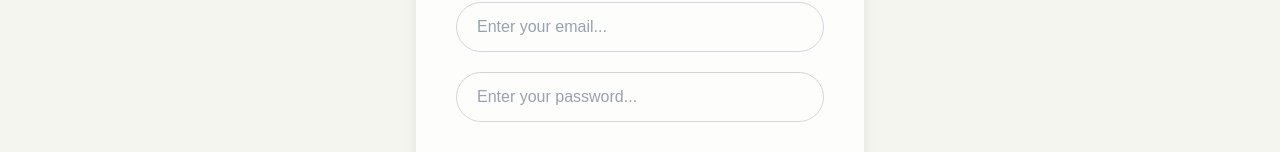
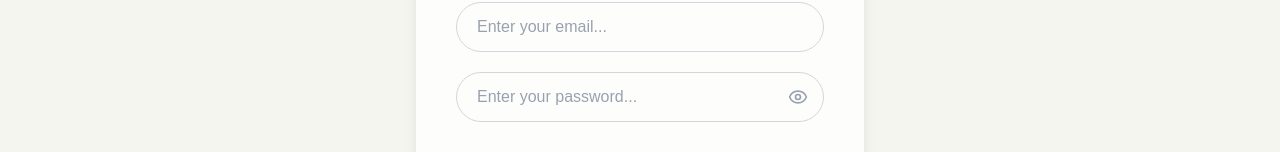
Before and after one commit to MorenoCLR/MentalHealthWebApp-Frontend, a Next.js app: page /register in a window 1280 px wide. Shown: the part 354-506 px from the top of the page. Built offline with nearby package versions, Linux system fonts and the light colour scheme; no server answers.

Commit message:
Added Password Reveal

```diff
--- a/app/login/page.tsx
+++ b/app/login/page.tsx
@@ -4,6 +4,7 @@ import React, { useState } from "react"
 import { useSearchParams } from "next/navigation"
 import Link from "next/link"
 import { sendOtpClient, verifyOtpClient, resetPasswordClient, resendConfirmationClient } from "./clientAuth"
+import { Eye, EyeOff } from "lucide-react"
 
 export default function LoginPage() {
   const searchParams = useSearchParams()
@@ -15,6 +16,7 @@ export default function LoginPage() {
   const [email, setEmail] = useState<string>("")
   const [token, setToken] = useState<string>("")
   const [loading, setLoading] = useState(false)
+  const [showPassword, setShowPassword] = useState(false)
 
   return (
     <div className="relative min-h-screen w-full bg-[#F5F5F0] overflow-hidden">
@@ -37,7 +39,18 @@ export default function LoginPage() {
                 <input type="hidden" name="email" value={email} />
                 <div className="text-left text-xs text-[#93a664] mb-2">Password</div>
                 <div className="relative">
-                  <input name="password" placeholder="Enter your password..." className="w-full rounded-full border border-gray-200 px-4 py-3 shadow-sm pr-10 text-gray-800 placeholder:text-gray-400 focus:outline-none focus:ring-2 focus:ring-[#A4B870]" type="password" />
+                  <input name="password" placeholder="Enter your password..." className="w-full rounded-full border border-gray-200 px-4 py-3 shadow-sm pr-10 text-gray-800 placeholder:text-gray-400 focus:outline-none focus:ring-2 focus:ring-[#A4B870]" type={showPassword ? "text" : "password"} />
+                  <button
+                    type="button"
+                    onClick={() => setShowPassword(!showPassword)}
+                    className="absolute right-4 top-1/2 -translate-y-1/2 text-gray-400 hover:text-gray-600 focus:outline-none"
+                  >
+                    {showPassword ? (
+                      <EyeOff className="w-5 h-5" />
+                    ) : (
+                      <Eye className="w-5 h-5" />
+                    )}
+                  </button>
                 </div>
 
                 <div className="mt-4 text-left text-xs">
--- a/app/register/page.tsx
+++ b/app/register/page.tsx
@@ -5,6 +5,8 @@ import { createClient } from "@/utils/supabase/client";
 import {
   CheckCircle2,
   Smile,
+  Eye,
+  EyeOff,
 } from "lucide-react";
 
 export default function RegisterPage() {
@@ -13,6 +15,7 @@ export default function RegisterPage() {
   // UI states
   const [email, setEmail] = useState("");
   const [password, setPassword] = useState("");
+  const [showPassword, setShowPassword] = useState(false);
   const [emailError, setEmailError] = useState("");
   const [passwordError, setPasswordError] = useState("");
   const [loading, setLoading] = useState(false);
@@ -271,18 +274,29 @@ const handleRegister = async () => {
           </div>
 
           {/* Password */}
-          <div>
+          <div className="relative">
             <input
-              type="password"
+              type={showPassword ? "text" : "password"}
               placeholder="Enter your password..."
               className={`w-full px-5 py-3 rounded-full border ${
                 passwordError
                   ? "border-red-400 bg-red-50"
                   : "border-gray-300"
-              } text-gray-800 placeholder:text-gray-400 focus:outline-none focus:ring-2 focus:ring-[#A4B870]`}
+              } text-gray-800 placeholder:text-gray-400 focus:outline-none focus:ring-2 focus:ring-[#A4B870] pr-12`}
               value={password}
               onChange={(e) => setPassword(e.target.value)}
             />
+            <button
+              type="button"
+              onClick={() => setShowPassword(!showPassword)}
+              className="absolute right-4 top-1/2 -translate-y-1/2 text-gray-400 hover:text-gray-600 focus:outline-none"
+            >
+              {showPassword ? (
+                <EyeOff className="w-5 h-5" />
+              ) : (
+                <Eye className="w-5 h-5" />
+              )}
+            </button>
             {passwordError && (
               <p className="text-red-500 text-sm mt-1">{passwordError}</p>
             )}
```
